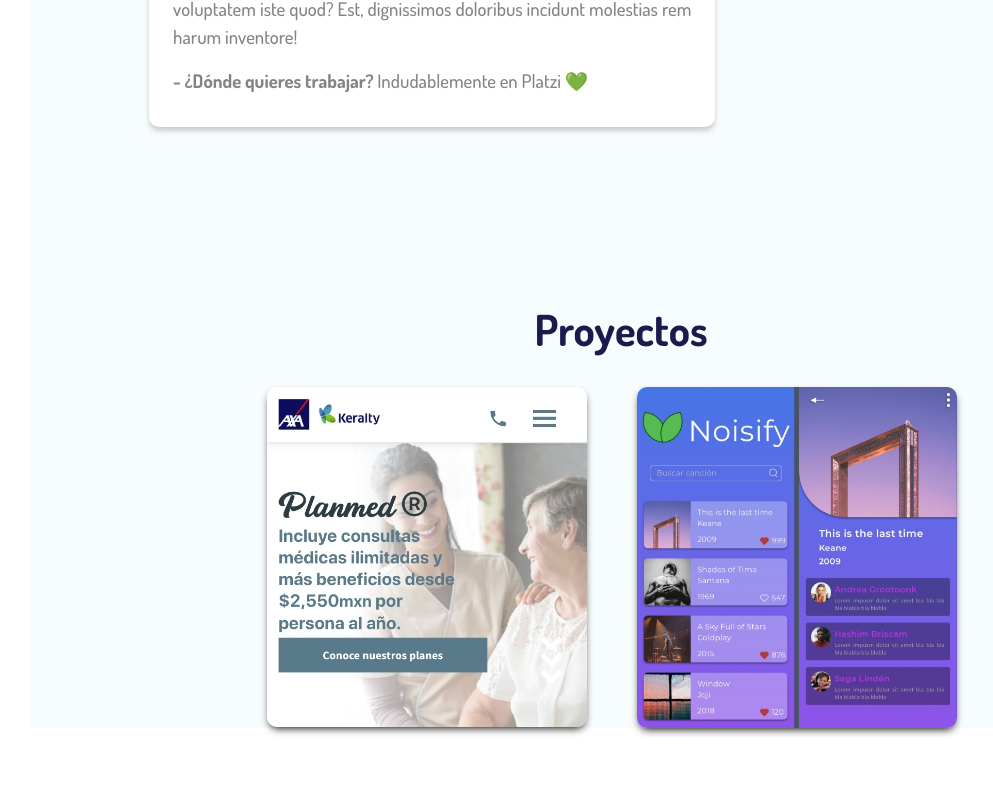
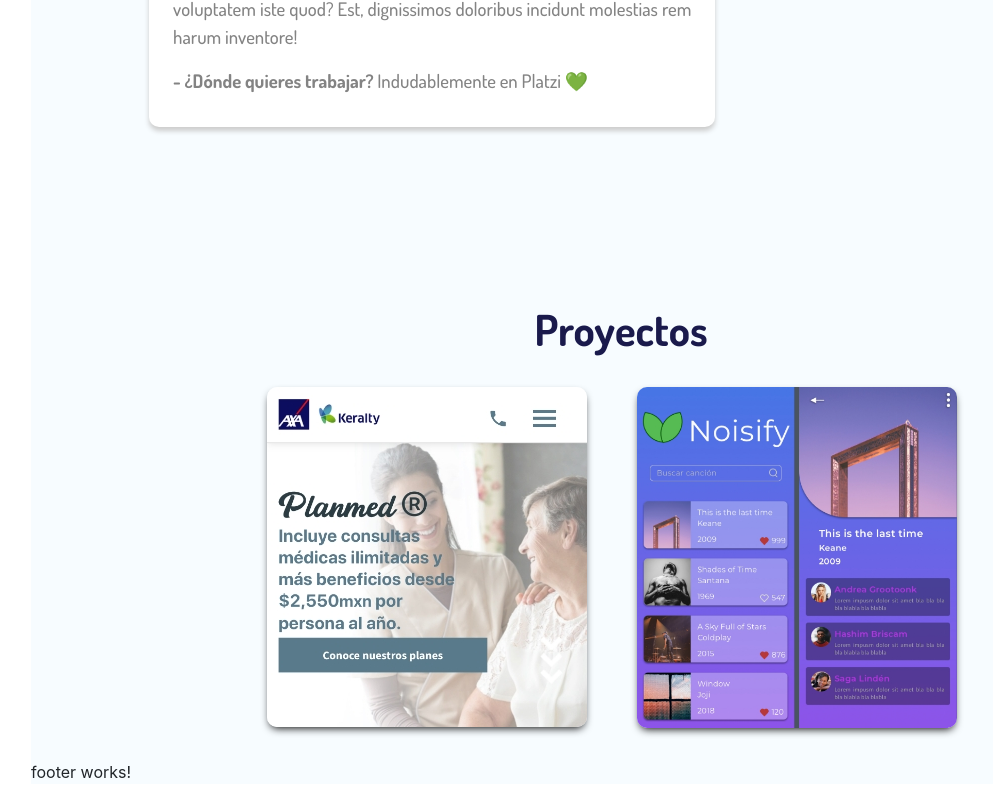
Before and after one commit to Xploitz404/web-unicorn-challenge, an Angular app: page / in a window 1280 px wide. Shown: the part 886-1686 px from the top of the page, without its empty margins (69-1062 px from the left). Before the commit the page ends 1646 px from the top, so only its background shows below. Built offline with nearby package versions, Linux system fonts and the light colour scheme.

Commit message:
create (footer): Se crea componente

```diff
--- a/src/app/components/landing/landing.component.html
+++ b/src/app/components/landing/landing.component.html
@@ -3,4 +3,5 @@
   <unicorn-landing-start></unicorn-landing-start>
   <unicorn-landing-about-me></unicorn-landing-about-me>
   <unicorn-landing-projects></unicorn-landing-projects>
+  <unicorn-footer></unicorn-footer>
 </main>
--- /dev/null
+++ b/src/app/core/shell/footer/footer.component.html
@@ -0,0 +1 @@
+<p>footer works!</p>
--- /dev/null
+++ b/src/app/core/shell/footer/footer.component.ts
@@ -0,0 +1,15 @@
+import { Component, OnInit } from '@angular/core';
+
+@Component({
+  selector: 'unicorn-footer',
+  templateUrl: './footer.component.html',
+  styleUrls: ['./footer.component.sass']
+})
+export class FooterComponent implements OnInit {
+
+  constructor() { }
+
+  ngOnInit() {
+  }
+
+}
```
Also changed, not shown: src/app/core/shell/shell.module.ts (+11 -2 lines), src/app/core/shell/footer/footer.component.sass (added), 1 other file (tests, documents, lock files or other folders).
